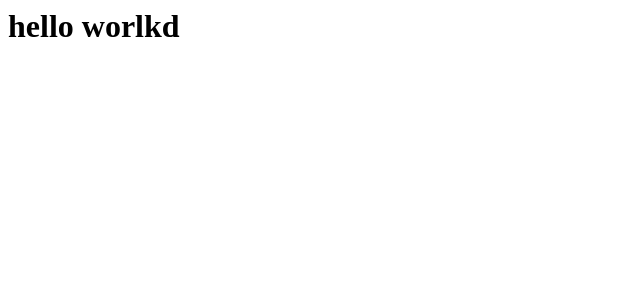
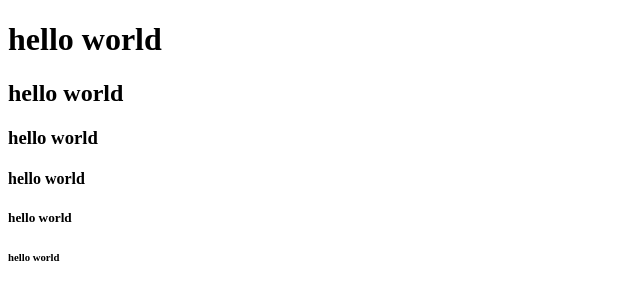
Before and after one commit to 9RED9/jejucodingcamp-first, a plain HTML site: page index.html in a window 1280 px wide. Shown: the whole page, without its empty margins (0-640 px from the left). Drawn offline with Linux system fonts and the light colour scheme.

Commit message:
index.html 수정

```diff
--- a/index.html
+++ b/index.html
@@ -1 +1,16 @@
-<h1>hello worlkd</h1>
+<!DOCTYPE html>
+<html lang="en">
+<head>
+    <meta charset="UTF-8">
+    <meta name="viewport" content="width=device-width, initial-scale=1.0">
+    <title>Document</title>
+</head>
+<body>
+    <h1>hello world</h1>
+    <h2>hello world</h2>
+    <h3>hello world</h3>
+    <h4>hello world</h4>
+    <h5>hello world</h5>
+    <h6>hello world</h6>
+</body>
+</html>
```
